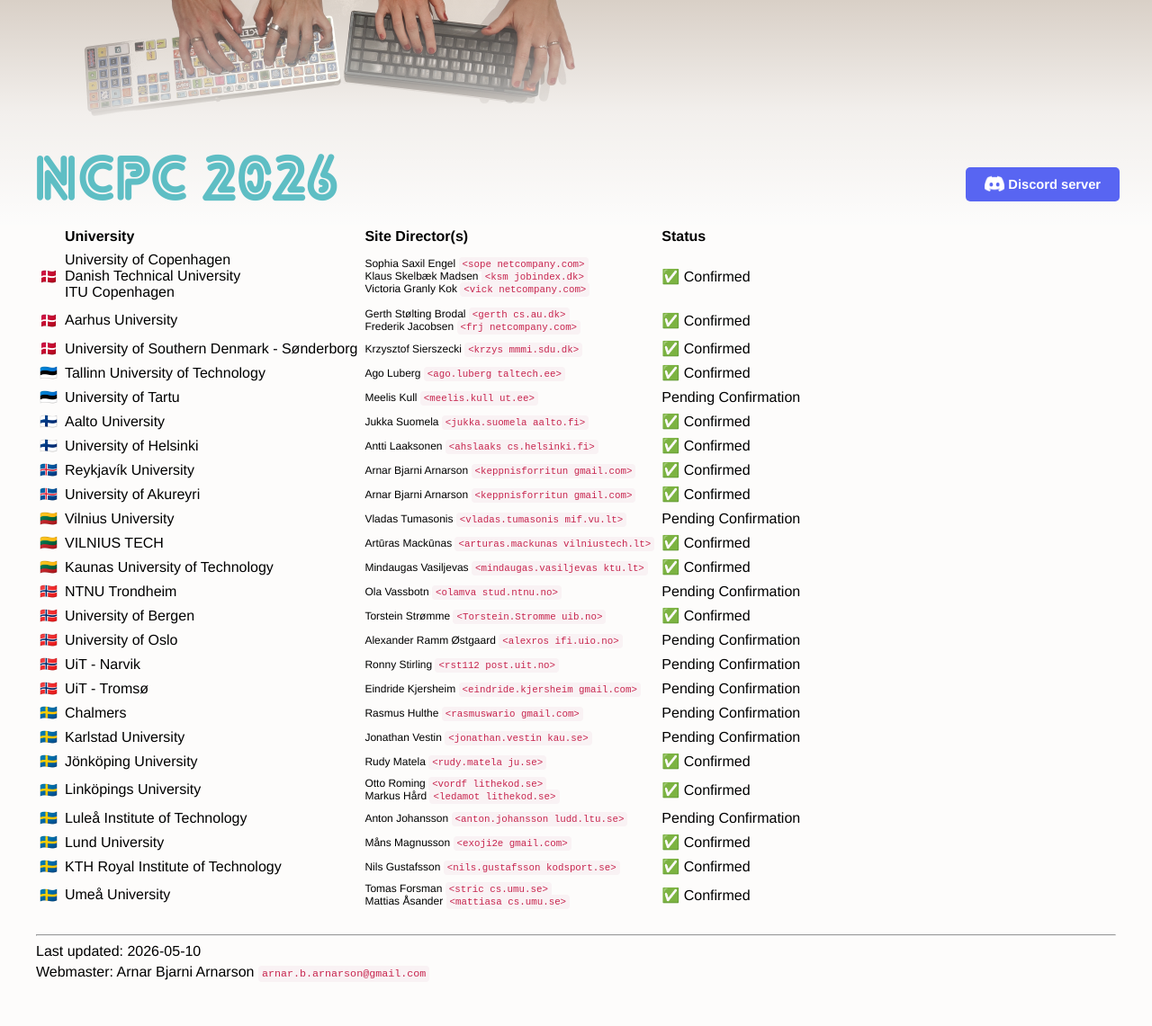
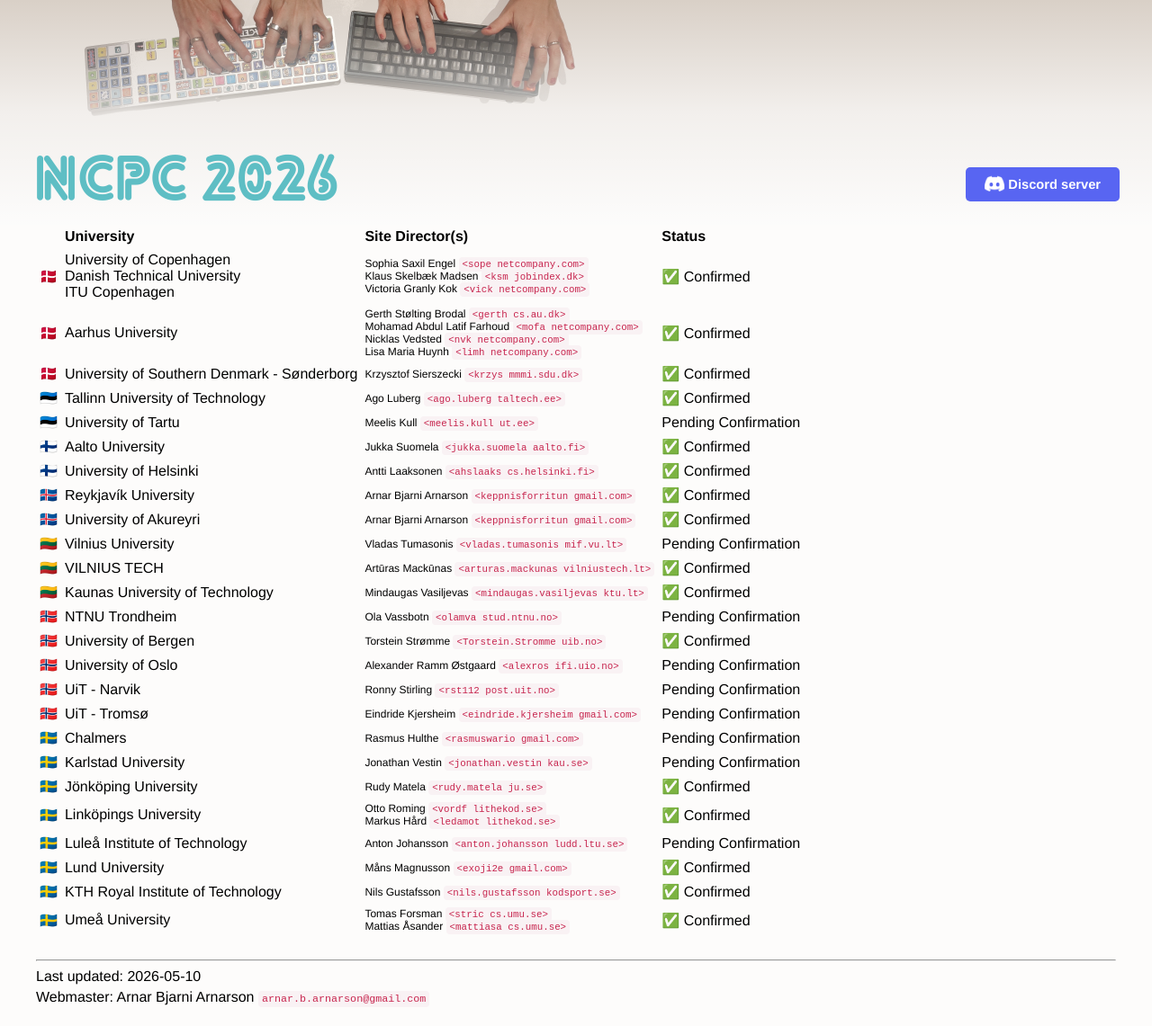
Before and after one commit to icpc/ncpc-web, a Jekyll site: the page built from ncpc2026/site_table.md, in a window 1280 px wide. Shown: the whole page at 90% size. Built offline with Jekyll 4.4.1, drawn with Linux system fonts in a browser that asks for light colours; our own code applies the rules of GitHub Pages for plain Markdown files; before the commit the page ends 1113 px from its top, so only the background shows below that.

Commit message:
Update Aarhus site

```diff
--- a/_data/ncpc2026sites.yml
+++ b/_data/ncpc2026sites.yml
@@ -19,8 +19,12 @@
       email: "gerth cs.au.dk"
       confirmed: true
       extra_contacts:
-        - name: Frederik Jacobsen
-          email: "frj netcompany.com"
+        - name: Mohamad Abdul Latif Farhoud
+          email: "mofa netcompany.com"
+        - name: Nicklas Vedsted
+          email: "nvk netcompany.com"
+        - name: Lisa Maria Huynh
+          email: "limh netcompany.com"
     - name: University of Southern Denmark - Sønderborg
       contact: Krzysztof Sierszecki
       email: "krzys mmmi.sdu.dk"
```
